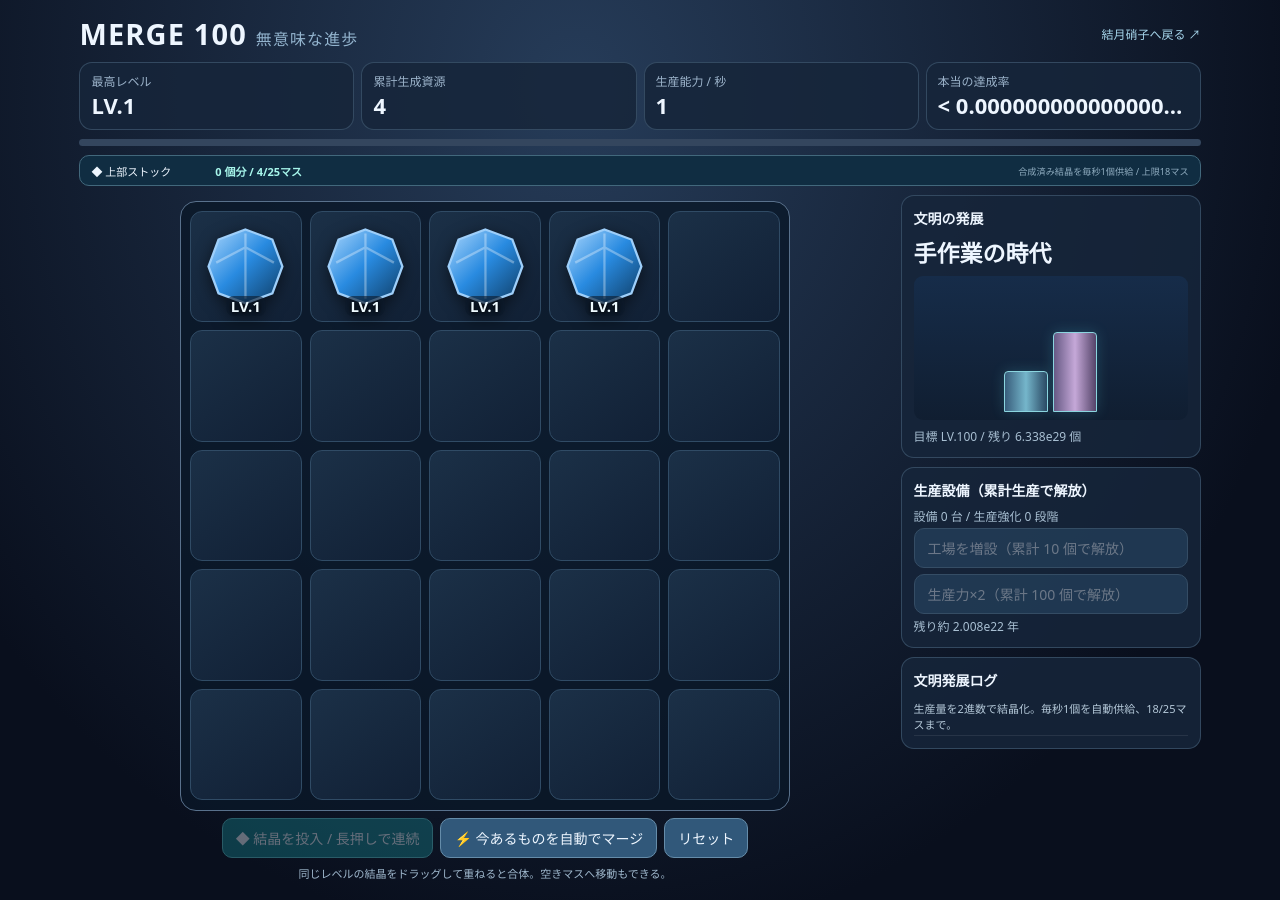
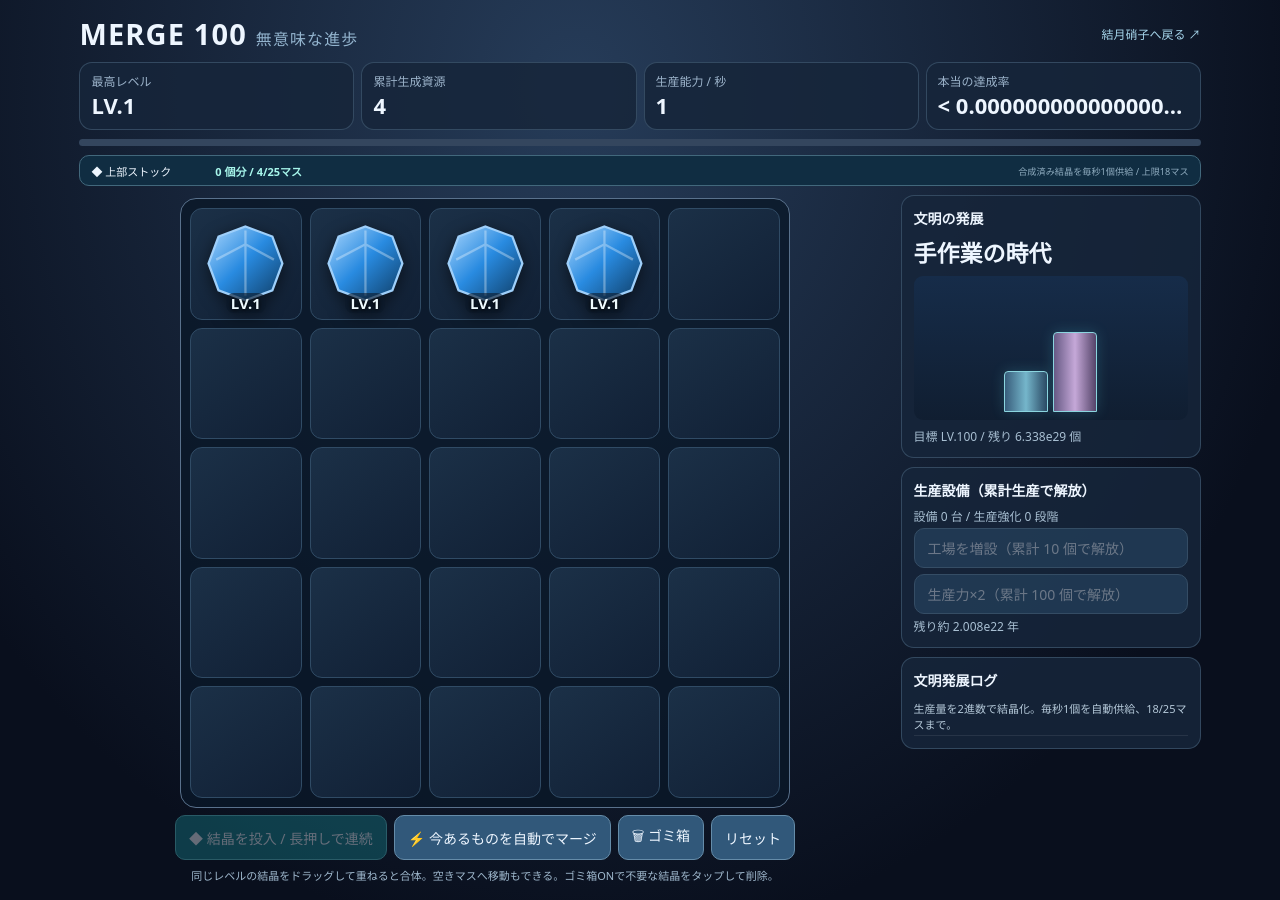
Before and after one commit to yuduki-glass/yuduki-glass.github.io, a Jekyll site: the page site/games/merge-100.html, which Jekyll copies as it is, in a window 1280 px wide. Built offline with Jekyll 4.4.1, drawn with Linux system fonts in a browser that asks for light colours.

Commit message:
Add tap-to-delete trash mode for unwanted crystals

```diff
--- a/site/games/merge-100.html
+++ b/site/games/merge-100.html
@@ -19,17 +19,17 @@
 .panel{min-width:0;overflow-wrap:anywhere}.panel h2{font-size:12px}.muted{line-height:1.4}
 }
 @media(max-width:690px) and (max-height:730px){.board{width:min(100%,calc(100dvh - 395px),420px)}.visual{height:30px}}
-</style></head><body><div id="app">
+.trash-active{background:#8a354a!important;border-color:#f2a1b0!important}.trash-active~.btn{opacity:.9}@media(max-width:690px){.controls .btn{flex:1 1 auto}} </style></head><body><div id="app">
 <header><h1>MERGE 100 <small>無意味な進歩</small></h1><a class="back" href="/">結月硝子へ戻る ↗</a></header>
 <div class="stats"><div class="stat"><label>最高レベル</label><b id="highest">LV.1</b></div><div class="stat"><label>累計生成資源</label><b id="total">0</b></div><div class="stat"><label>生産能力 / 秒</label><b id="rate">1</b></div><div class="stat"><label>本当の達成率</label><b id="percent">0%</b></div></div>
 <div class="progress"><div id="fill"></div></div><div class="reservoir"><span>◆ 上部ストック</span><div class="mini-orbs" id="stockOrbs"></div><b id="stockCount">0</b><small>合成済み結晶を毎秒1個供給 / 上限18マス</small></div>
-<div class="play"><div class="boardbox"><div id="board" class="board" aria-label="マージ盤面"></div><div class="controls"><button class="btn primary" id="spawn">◆ 結晶を投入 / 長押しで連続</button><button class="btn" id="mergeNow">⚡ 今あるものを自動でマージ</button><button class="btn" id="reset">リセット</button></div><div class="hint">同じレベルの結晶をドラッグして重ねると合体。空きマスへ移動もできる。</div></div>
+<div class="play"><div class="boardbox"><div id="board" class="board" aria-label="マージ盤面"></div><div class="controls"><button class="btn primary" id="spawn">◆ 結晶を投入 / 長押しで連続</button><button class="btn" id="mergeNow">⚡ 今あるものを自動でマージ</button><button class="btn" id="trashToggle" aria-pressed="false">🗑 ゴミ箱</button><button class="btn" id="reset">リセット</button></div><div class="hint">同じレベルの結晶をドラッグして重ねると合体。空きマスへ移動もできる。ゴミ箱ONで不要な結晶をタップして削除。</div></div>
 <aside class="side"><section class="panel"><h2>文明の発展</h2><div id="stage" class="big">手作業の時代</div><div id="city" class="visual"></div><div class="muted" id="remaining">目標までの距離を計算中</div></section><section class="panel"><h2>生産設備（累計生産で解放）</h2><div class="muted" id="bank">生産済みの結晶が盤面へ自動投入されます</div><button class="btn" id="buy">工場を建設</button><button class="btn" id="upgrade">生産力を2倍</button><div class="muted" id="time"></div></section><section class="panel logpanel"><h2>文明発展ログ</h2><div class="log" id="log"></div></section></aside></div></div>
 <script>
 (()=>{'use strict';
 const $=id=>document.getElementById(id),KEY='merge100-board-v2',GOAL=1n<<99n;
 let saved={};try{saved=JSON.parse(localStorage.getItem(KEY))||{}}catch{}
-let board=Array.isArray(saved.board)&&saved.board.length===25?saved.board:Array(25).fill(0),total=BigInt(saved.total||0),bank=BigInt(saved.bank||0),machines=Number(saved.machines||0),power=Number(saved.power||0),highest=Number(saved.highest||1),drag=null,tick=0,productionQueue=Array.isArray(saved.productionQueue)?saved.productionQueue.filter(n=>Number.isInteger(n)&&n>=1&&n<=100):[];
+let board=Array.isArray(saved.board)&&saved.board.length===25?saved.board:Array(25).fill(0),total=BigInt(saved.total||0),bank=BigInt(saved.bank||0),machines=Number(saved.machines||0),power=Number(saved.power||0),highest=Number(saved.highest||1),drag=null,tick=0,trashMode=false,productionQueue=Array.isArray(saved.productionQueue)?saved.productionQueue.filter(n=>Number.isInteger(n)&&n>=1&&n<=100):[];
 const fmt=x=>x.toLocaleString('ja-JP'),short=x=>{let s=x.toString();return s.length<=12?fmt(x):s[0]+'.'+s.slice(1,4)+'e'+(s.length-1)},rate=()=>BigInt(Math.max(1,machines))*2n**BigInt(power),cost=()=>10n*3n**BigInt(machines),upcost=()=>100n*5n**BigInt(power);
 const AUTO_LIMIT=18;
 const occupied=()=>board.reduce((s,n)=>s+(n>0?1:0),0);
@@ -47,10 +47,10 @@
 function fillBoard(manual=false){if(bank<1n)return false;if(!manual&&occupied()>=AUTO_LIMIT)return false;let slot=board.indexOf(0);if(slot<0){autoMergeIfFull();return false}let level=nextCrystalLevel();if(!level)return false;let units=1n<<BigInt(level-1);board[slot]=level;bank-=units;if(productionQueue.length)productionQueue.shift();if(level>highest){highest=level;log('LV.'+highest+' の結晶を生産')}autoMergeIfFull();return true}
 function mergeAvailable(show=true){let count=0;for(let level=1;level<100;level++){while(true){let first=board.indexOf(level);if(first<0)break;let second=board.indexOf(level,first+1);if(second<0)break;board[first]=level+1;board[second]=0;count++;if(level+1>highest){highest=level+1;log('LV.'+highest+' に到達。')}}}if(show){if(count){log('盤面の結晶を '+count+' 回、自動合成');toast(count+' 回マージしたよ')}else toast('合成できる結晶がない')}render();save()}
 function merge(from,to){if(from===to||board[from]===0)return;let a=board[from],b=board[to];if(b===0){board[to]=a;board[from]=0}else if(a===b&&a<100){board[from]=0;board[to]=a+1;if(a+1>highest){highest=a+1;log('LV.'+highest+' 到達。まだ先は長い。');if(highest%10===0)toast('文明が発展！ '+stage())}requestAnimationFrame(()=>{let c=$('board').children[to];if(c){let e=document.createElement('div');e.className='burst';c.append(e);setTimeout(()=>e.remove(),600)}})}else{toast('同じレベル同士で合成できる')}render();save()}
-const root=$('board');root.addEventListener('pointerdown',e=>{let cell=e.target.closest('.cell');if(!cell)return;let from=Number(cell.dataset.i);if(!board[from])return;e.preventDefault();drag={from,id:e.pointerId};root.setPointerCapture(e.pointerId);let g=document.createElement('div');g.className='ghost';g.innerHTML=tile(board[from]);document.body.append(g);drag.ghost=g;moveGhost(e);cell.querySelector('.tile')?.classList.add('dragging')});
+const root=$('board');root.addEventListener('pointerdown',e=>{let cell=e.target.closest('.cell');if(!cell)return;let from=Number(cell.dataset.i);if(!board[from])return;e.preventDefault();if(trashMode){let removed=board[from];board[from]=0;log('LV.'+removed+' を廃棄');render();save();return}drag={from,id:e.pointerId};root.setPointerCapture(e.pointerId);let g=document.createElement('div');g.className='ghost';g.innerHTML=tile(board[from]);document.body.append(g);drag.ghost=g;moveGhost(e);cell.querySelector('.tile')?.classList.add('dragging')});
 function moveGhost(e){if(!drag)return;drag.ghost.style.left=e.clientX+'px';drag.ghost.style.top=e.clientY+'px';document.querySelectorAll('.cell.target,.cell.invalid').forEach(c=>c.classList.remove('target','invalid'));let dest=document.elementFromPoint(e.clientX,e.clientY)?.closest('.cell');if(dest){let i=Number(dest.dataset.i);if(i!==drag.from)dest.classList.add(board[i]===0||board[i]===board[drag.from]?'target':'invalid')}}
 root.addEventListener('pointermove',moveGhost);function end(e){if(!drag)return;let from=drag.from;drag.ghost.remove();drag=null;let dest=document.elementFromPoint(e.clientX,e.clientY)?.closest('.cell');if(dest&&root.contains(dest))merge(from,Number(dest.dataset.i));else render()}root.addEventListener('pointerup',end);root.addEventListener('pointercancel',end);
-$('mergeNow').onclick=()=>mergeAvailable(true);
+$('mergeNow').onclick=()=>mergeAvailable(true);$('trashToggle').onclick=()=>{trashMode=!trashMode;$('trashToggle').setAttribute('aria-pressed',String(trashMode));$('trashToggle').textContent=trashMode?'🗑 ゴミ箱 ON（結晶をタップ）':'🗑 ゴミ箱';$('trashToggle').classList.toggle('trash-active',trashMode);toast(trashMode?'結晶をタップすると削除':'ゴミ箱を終了')};
 const spawnButton=$('spawn');let holdDelay=null,holdTimer=null,holding=false;
 function inject(){if(drag)return false;let ok=fillBoard(true);if(ok){render();save()}return ok}
 function stopHold(){clearTimeout(holdDelay);clearInterval(holdTimer);holdDelay=null;holdTimer=null;holding=false}
```
